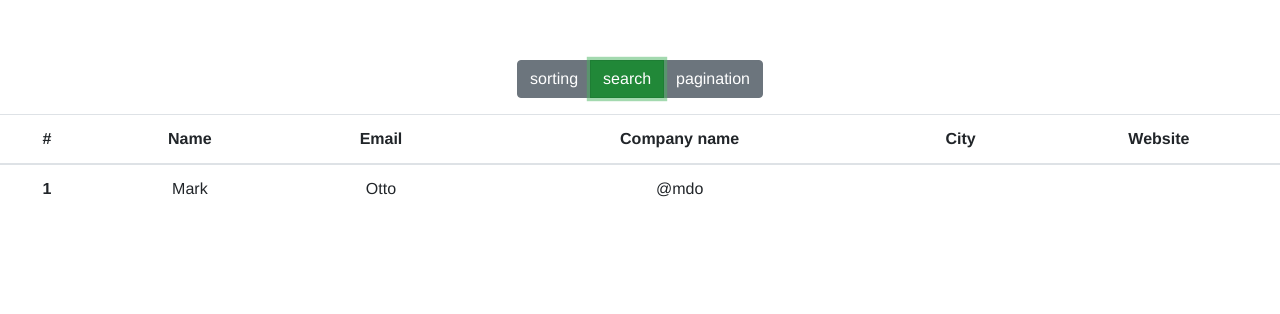
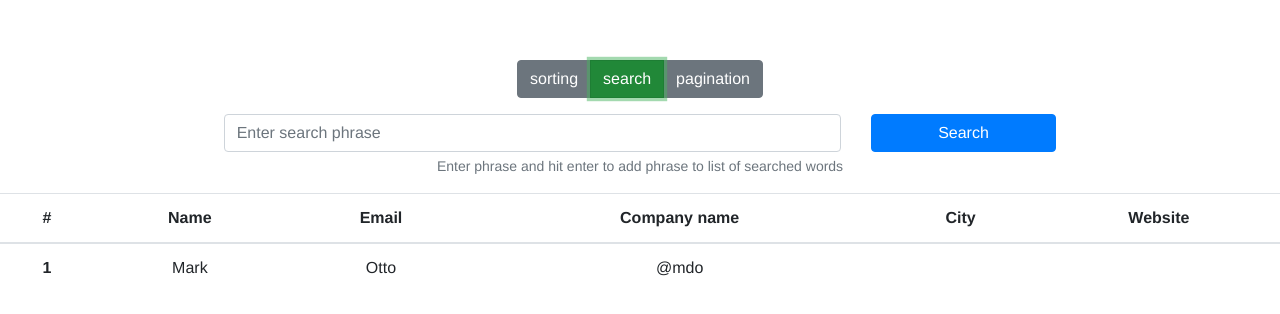
Before and after one commit to jacckmark/assignment1, a Vue app: page / in a window 1280 px wide. Both pictures are taken after a click on the button "search". Shown: the top 314 px of the page. Built offline with nearby package versions, Linux system fonts and the light colour scheme.

Commit message:
added searchinput component and option to hide it if needed

```diff
--- /dev/null
+++ b/src/components/SearchInput.vue
@@ -0,0 +1,56 @@
+<template>
+  <div class="form-group mr-2 ml-2">
+    <div class="row">
+      <div class="col offset-md-2 col-md-6">
+        <input
+          v-model="searchPhrase"
+          @keyup.enter="searchTable"
+          type="text"
+          class="form-control"
+          id="searchField"
+          aria-describedby="searchHelp"
+          placeholder="Enter search phrase"
+        />
+      </div>
+      <div class="col col-md-2">
+        <button
+          type="submit"
+          class="btn btn-primary btn-block"
+          @click="searchTable"
+        >
+          Search
+        </button>
+      </div>
+    </div>
+    <small id="searchHelp" class="form-text text-muted"
+      >Enter phrase and hit enter to add phrase to list of searched words</small
+    >
+  </div>
+</template>
+
+<script>
+  export default {
+    name: "SearchInput",
+    data() {
+      return {
+        searchPhrase: ''
+      }
+    },
+    methods: {
+      searchTable() {
+        this.$emit('searchTable');
+      }
+    }
+  };
+</script>
+
+<style>
+  #app {
+    font-family: Avenir, Helvetica, Arial, sans-serif;
+    -webkit-font-smoothing: antialiased;
+    -moz-osx-font-smoothing: grayscale;
+    text-align: center;
+    color: #2c3e50;
+    margin-top: 60px;
+  }
+</style>
--- a/src/components/Table.vue
+++ b/src/components/Table.vue
@@ -9,6 +9,7 @@
       @searchToggled="toggleSearch"
       class="mb-3"
     />
+    <SearchInput v-show="this.searchIsOn" />
     <table class="table">
       <thead>
         <tr>
@@ -34,11 +35,11 @@
 
 <script>
   import TableSettings from "./TableSettings";
-
+  import SearchInput from "./SearchInput";
   export default {
     name: 'Table',
     components: {
-      TableSettings
+      TableSettings, SearchInput
     },
     data() {
       return {
```
